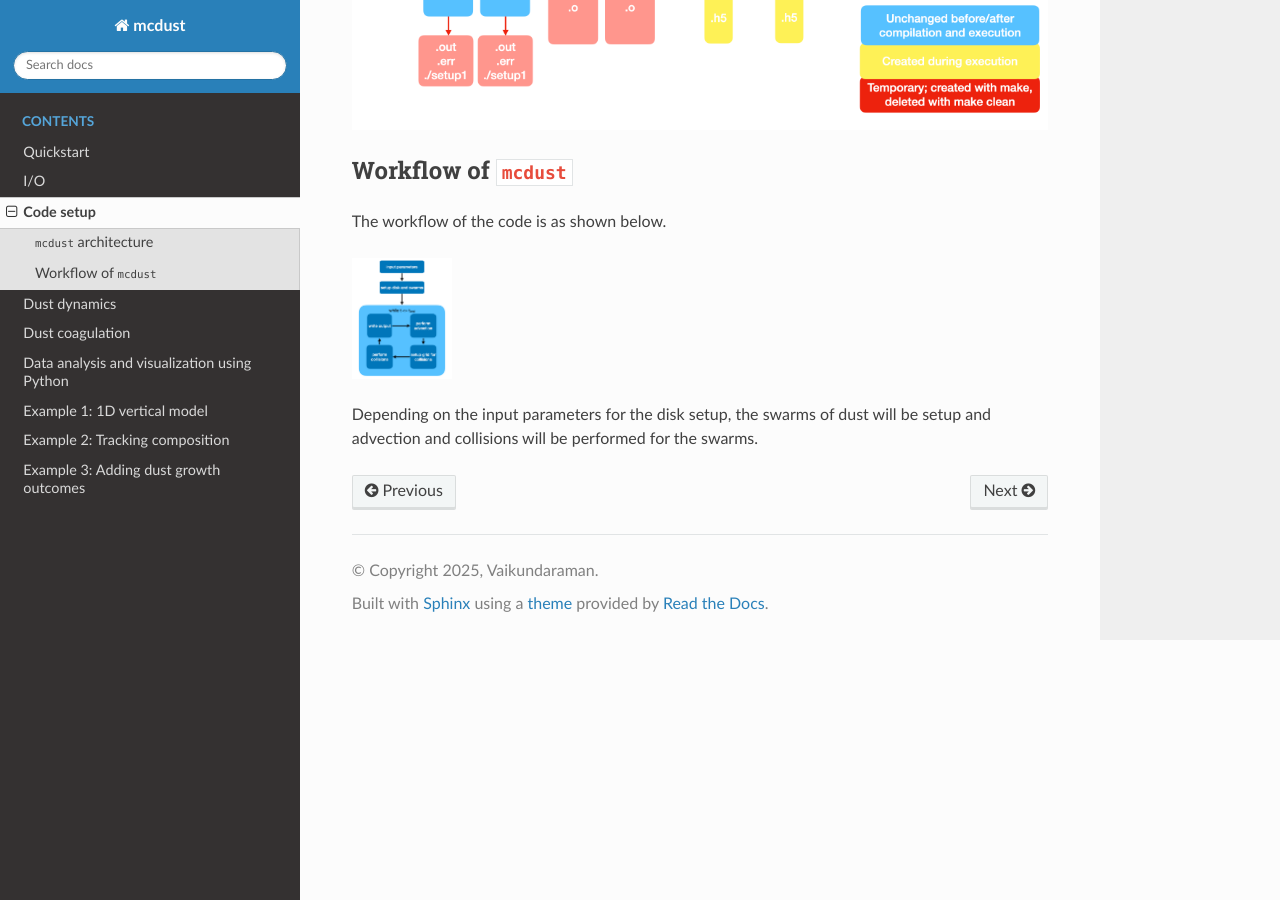
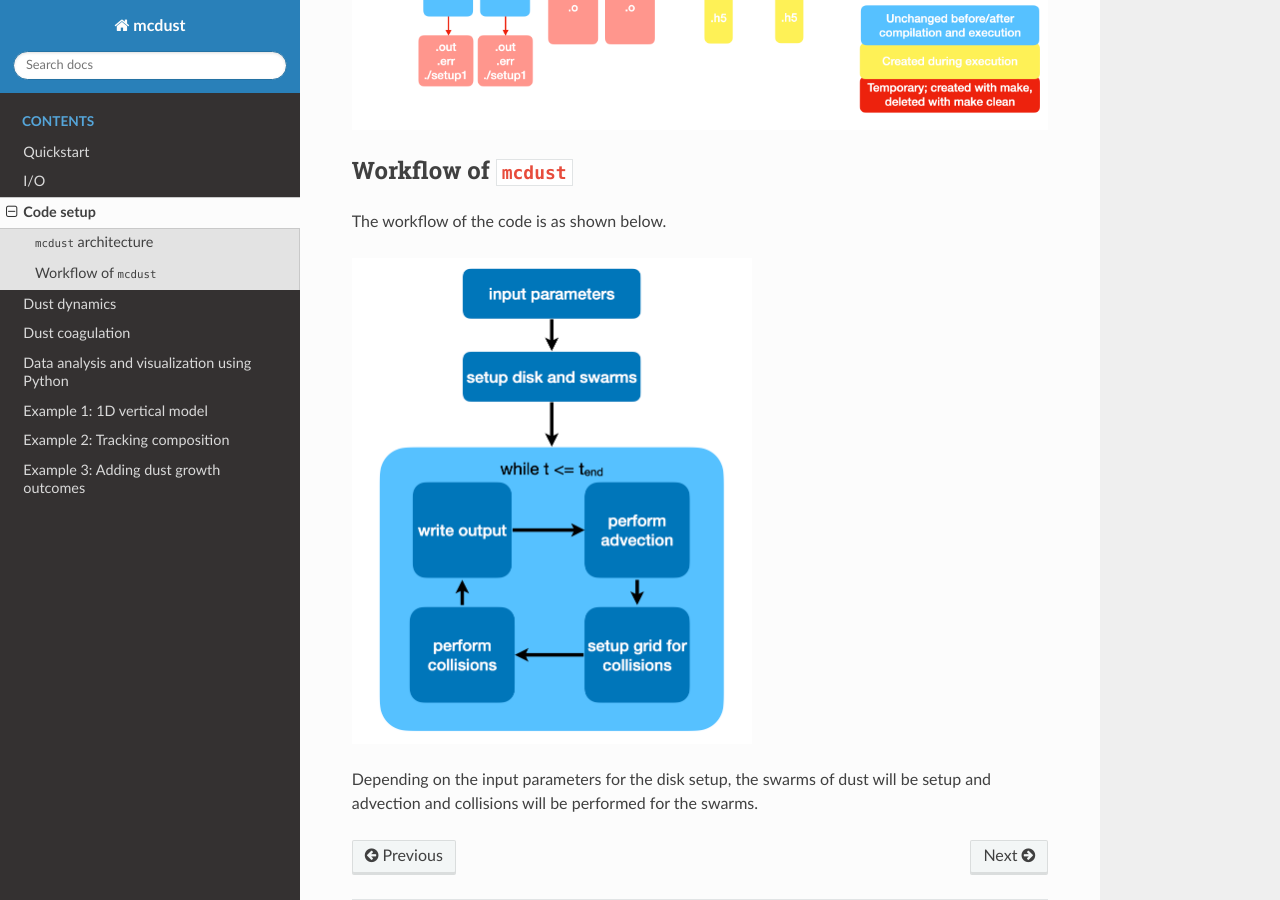
Before and after one commit to vicky1997/docs_test, a Sphinx documentation site: the page built from docs/source/codesetup.rst, in a window 1280 px wide and 900 px high, scrolled down 478 px. Built offline with Sphinx 7.4.7 and the Read the Docs theme 3.1.0, drawn with Linux system fonts in a browser that asks for light colours; pages that are not in the unit, such as notebooks, are missing from menus.

Commit message:
workflow pic too small

```diff
--- a/docs/source/codesetup.rst
+++ b/docs/source/codesetup.rst
@@ -12,6 +12,6 @@ Workflow of :code:`mcdust`
 The workflow of the code is as shown below.
 
 .. image:: images/codeworkflow.png
-  :width: 100
+  :width: 400
 
 Depending on the input parameters for the disk setup, the swarms of dust will be setup and advection and collisions will be performed for the swarms.
```
